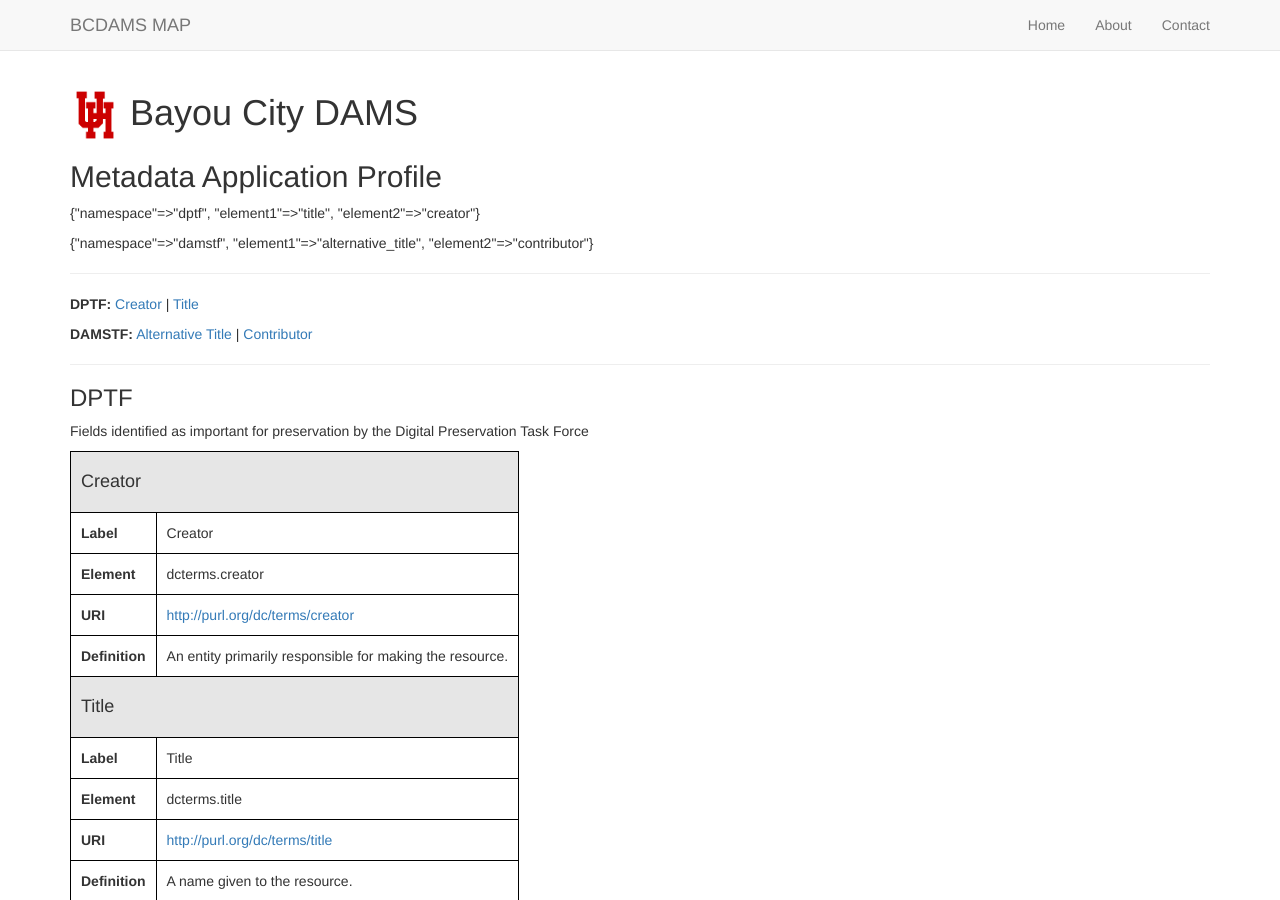
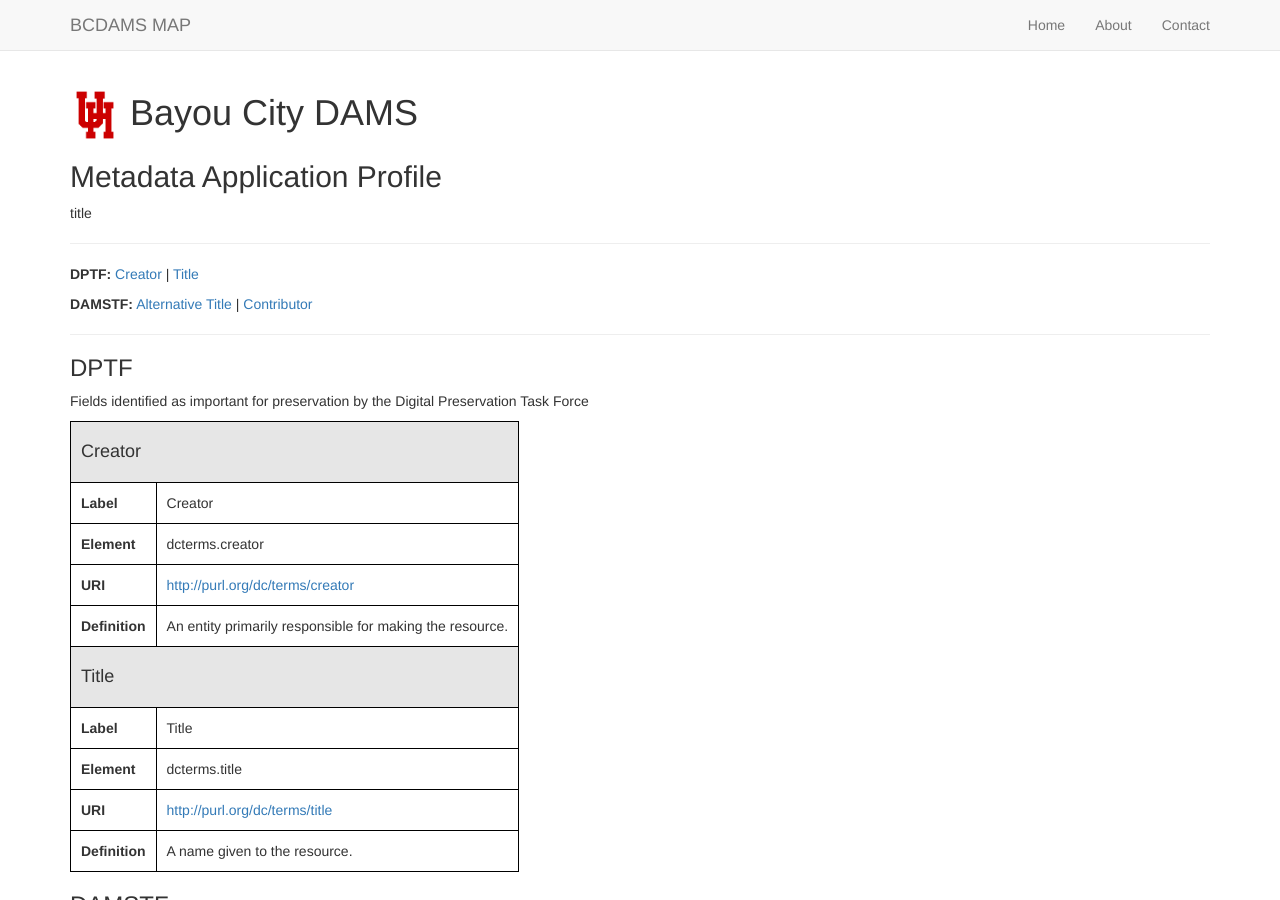
Before and after one commit to uhlibraries-digital/bcdams-map, a Jekyll site: the page built from index.html, in a window 1280 px wide and 900 px high. Built offline with Jekyll 4.4.1, drawn with Linux system fonts in a browser that asks for light colours; nearby versions of some CDN libraries; the list of posts is cut into pages by our own code.

Commit message:
order experiment

```diff
--- a/index.html
+++ b/index.html
@@ -5,8 +5,10 @@
 <h1><img src="{{ site.baseurl }}{{ site.avatar }}" alt="UH Logo" style="width:50px;height:50px;"> Bayou City DAMS</h1>
 <h2>Metadata Application Profile</h2>
 
-{% for element in site.data.order %}
-  <p>{{ element }}</p>
+{% for group in site.data.order %}
+  {% if group.namespace == "dptf" %}
+  <p>{{ group.element1 }}</p>
+  {% endif %}
 {% endfor %}
 
 <hr>
```
